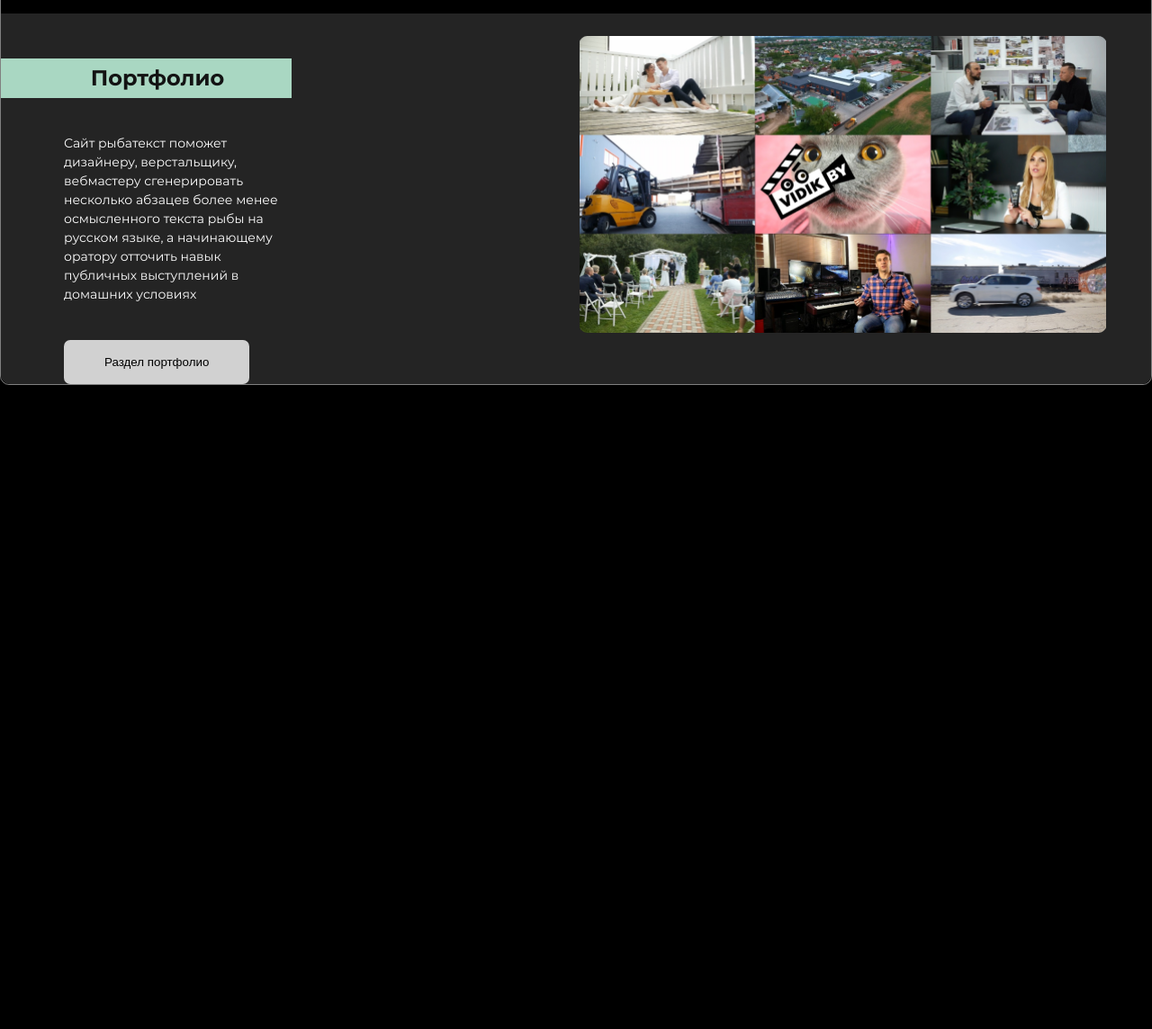
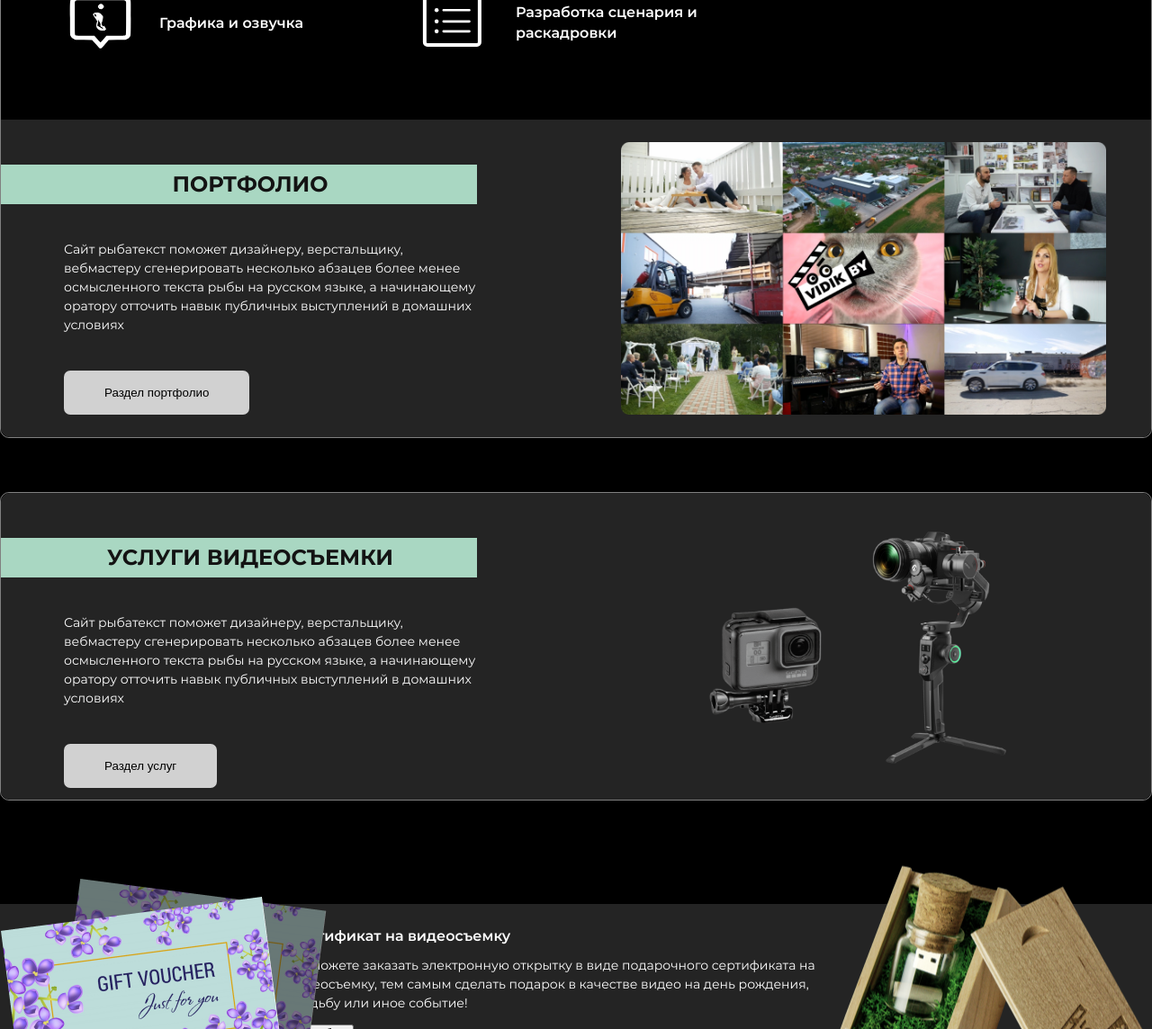
Before and after one commit to RykAlex/VIDEODEVELOP, a website: page src/main.html in a window 1280 px wide. Shown: the part 1656-2800 px from the top of the page at 90% size. Before the commit the page ends 2084 px from the top, so only its background shows below. Drawn offline with nearby package versions, Linux system fonts and the light colour scheme; files that its build step writes are made by us from their sources.

Commit message:
CERTIFICAT

```diff
--- a/src/_portfolio.html
+++ b/src/_portfolio.html
@@ -1,5 +1,5 @@
-<section class="portfolio">
-  <div class="container-content">
+<section class="sections">
+  <div class="container-section">
     <div class="benefits">
       <div class="benefits-item">
         <div class="benefits-icon">
@@ -61,8 +61,8 @@
         </div>
       </div>
     </div>
-    <div class="protfolio-content">
-      <div class="content-item">
+    <div class="grid-wrapper">
+      <div class="grid-item-text">
         <h2>Портфолио</h2>
         <p class="caption-regular">
           Сайт рыбатекст поможет дизайнеру, верстальщику, вебмастеру
@@ -72,7 +72,7 @@
         </p>
         <button class="btn-request">Раздел портфолио</button>
       </div>
-      <div class="content-item">
+      <div class="grid-item-img">
         <div class="content-pic">
           <img src="/src/assets/static/img/portfolio.png" alt="" />
         </div>
@@ -80,3 +80,49 @@
     </div>
   </div>
 </section>
+<section class="sections">
+  <div class="container-section">
+    <div class="grid-wrapper grid-wrapper-along">
+      <div class="grid-item-text">
+        <h2>услуги видеосъемки</h2>
+        <p class="caption-regular">
+          Сайт рыбатекст поможет дизайнеру, верстальщику, вебмастеру
+          сгенерировать несколько абзацев более менее осмысленного текста рыбы
+          на русском языке, а начинающему оратору отточить навык публичных
+          выступлений в домашних условиях
+        </p>
+        <button class="btn-request">Раздел услуг</button>
+      </div>
+      <div class="grid-item-img">
+        <div class="content-pic">
+          <img src="/src/assets/static/img/videoshooting.png" alt="" />
+        </div>
+      </div>
+    </div>
+  </div>
+</section>
+
+<section class="sections sections-gift">
+  <div class="container-section container-section-gift">
+    <div class="section-gift-img1">
+      <img src="/src/assets/static/img/gift_1.png" alt="" />
+    </div>
+    <div class="section-gift-container">
+      <div class="section-gift-item">
+        <h3 class="caption semibold">Сертификат на видеосъемку</h3>
+        <p class="caption-regular">
+          Вы можете заказать электронную открытку в виде подарочного сертификата
+          на видеосъемку, тем самым сделать подарок в качестве видео на день
+          рождения, свадьбу или иное событие!
+        </p>
+        <div class="btn-wrapper">
+          <button>Подробнее</button>
+          <div class="more"></div>
+        </div>
+      </div>
+    </div>
+    <div class="section-gift-img2">
+      <img src="/src/assets/static/img/gift_2.png" alt="" />
+    </div>
+  </div>
+</section>
--- a/src/_video-shooting-is.html
+++ b/src/_video-shooting-is.html
@@ -3,7 +3,11 @@
     <h2>Коммерческая видесъемка это:</h2>
     <div class="is-item-wrapper">
       <div class="img-text">
-        <img src="/src/assets/static/img/video-com.png" alt="" />
+        <img
+          class="responsive"
+          src="/src/assets/static/img/video-com.png"
+          alt=""
+        />
         <div class="is-item-text caption-regular">
           Сайт рыбатекст поможет дизайнеру, верстальщику, вебмастеру
           сгенерировать несколько абзацев более менее осмысленного текста рыбы
@@ -18,7 +22,11 @@
     <h2>Некоммерческая видесъемка это:</h2>
     <div class="is-item-wrapper">
       <div class="img-text">
-        <img src="/src/assets/static/img/video-nocom.png" alt="" />
+        <img
+          class="responsive"
+          src="/src/assets/static/img/video-nocom.png"
+          alt=""
+        />
         <div class="is-item-text caption-regular">
           Сайт рыбатекст поможет дизайнеру, верстальщику, вебмастеру
           сгенерировать несколько абзацев более менее осмысленного текста рыбы
--- a/src/assets/style/_common.scss
+++ b/src/assets/style/_common.scss
@@ -9,10 +9,18 @@ body.no-scroll {
 }
 
 img {
+  display: block;
   max-width: 100%;
   max-height: 100%;
-  object-fit: contain;
+  object-fit: cover;
 }
+// .responsive {
+//   // width: 100%;
+//   // height: auto;
+//   max-width: 100%;
+//   max-height: 100%;
+//   object-fit: cover;
+// }
 
 * {
   box-sizing: border-box;
--- a/src/assets/style/_portfolio.scss
+++ /dev/null
@@ -1,90 +0,0 @@
-.benefits {
-  display: grid;
-  grid-template-columns: repeat(4, 1fr);
-  grid-auto-flow: row;
-  margin: 45px;
-}
-.benefits-item {
-  display: flex;
-  align-items: center;
-}
-.benefits-icon {
-  width: 131px;
-  height: 125px;
-  flex-shrink: 0;
-
-  .icon-img {
-    width: 100%;
-    height: 100%;
-    mask-image: url(/src/assets/static/img/benefits_1.svg);
-    mask-position: center center;
-    mask-repeat: no-repeat;
-    background-color: $white;
-    object-fit: cover;
-
-    &-2nd {
-      mask-image: url(/src/assets/static/img/benefits_2.svg);
-    }
-    &-3rd {
-      mask-image: url(/src/assets/static/img/benefits_3.svg);
-    }
-    &-4th {
-      mask-image: url(/src/assets/static/img/benefits_4.svg);
-    }
-    &-5th {
-      mask-image: url(/src/assets/static/img/benefits_5.svg);
-    }
-    &-6th {
-      mask-image: url(/src/assets/static/img/benefits_6.svg);
-    }
-    &-7th {
-      mask-image: url(/src/assets/static/img/benefits_7.svg);
-    }
-    &-8th {
-      mask-image: url(/src/assets/static/img/benefits_8.svg);
-    }
-  }
-}
-.protfolio-content {
-  display: flex;
-  justify-content: space-between;
-  background-color: $black-ground;
-  border-radius: 0 0 10px 10px;
-}
-.content-item {
-  width: 77%;
-  h2 {
-    margin-top: 50px;
-    text-align: center;
-    border-radius: 0;
-    margin-bottom: 40px;
-    margin-left: -70px;
-  }
-}
-.content-item {
-  padding-left: 70px;
-  .caption-regular {
-    line-height: 150%;
-    margin-bottom: 40px;
-  }
-  .btn-request:hover {
-    cursor: pointer;
-    font-size: 16px;
-  }
-}
-.content-pic {
-  width: 585px;
-  height: 330px;
-  margin-left: 250px;
-  margin-top: 25px;
-  margin-bottom: 25px;
-  margin-right: 50px;
-  img {
-    width: 100%;
-    height: 100%;
-    object-fit: cover;
-  }
-}
-
-@media screen and (max-width: $tablet) {
-}
--- /dev/null
+++ b/src/assets/style/_sections.scss
@@ -0,0 +1,186 @@
+.sections {
+  margin-bottom: 60px;
+}
+.container-section {
+  border: 1px solid rgba(255, 255, 255, 0.5);
+  border-radius: 10px;
+  display: flex;
+  flex-direction: column;
+}
+.container-section h2 {
+  padding: 10px 0px 10px 25px;
+  background-color: $green;
+  border-radius: 10px 10px 0 0;
+  color: $black-text;
+}
+
+.benefits {
+  display: grid;
+  grid-template-columns: repeat(auto-fit, minmax(320px, 1fr));
+  margin: 45px;
+}
+.benefits-item {
+  display: flex;
+  align-items: center;
+}
+.benefits-icon {
+  width: 131px;
+  height: 125px;
+  flex-shrink: 0;
+
+  .icon-img {
+    width: 100%;
+    height: 100%;
+    mask-image: url(/src/assets/static/img/benefits_1.svg);
+    mask-position: center center;
+    mask-repeat: no-repeat;
+    background-color: $white;
+    object-fit: cover;
+
+    &-2nd {
+      mask-image: url(/src/assets/static/img/benefits_2.svg);
+    }
+    &-3rd {
+      mask-image: url(/src/assets/static/img/benefits_3.svg);
+    }
+    &-4th {
+      mask-image: url(/src/assets/static/img/benefits_4.svg);
+    }
+    &-5th {
+      mask-image: url(/src/assets/static/img/benefits_5.svg);
+    }
+    &-6th {
+      mask-image: url(/src/assets/static/img/benefits_6.svg);
+    }
+    &-7th {
+      mask-image: url(/src/assets/static/img/benefits_7.svg);
+    }
+    &-8th {
+      mask-image: url(/src/assets/static/img/benefits_8.svg);
+    }
+  }
+}
+.grid-wrapper {
+  display: grid;
+  grid-template-columns: repeat(auto-fit, minmax(280px, 1fr));
+  justify-items: end;
+  background-color: $black-ground;
+  border-radius: 0 0 10px 10px;
+  &-along {
+    border-radius: 10px;
+  }
+}
+.grid-item-text {
+  padding-left: 70px;
+  padding-right: 110px;
+
+  .caption-regular {
+    line-height: 150%;
+    margin-bottom: 40px;
+  }
+  h2 {
+    text-align: center;
+    border-radius: 0;
+    margin-bottom: 40px;
+    margin-left: -70px;
+    text-transform: uppercase;
+    margin-top: 50px;
+  }
+  .btn-request {
+    transition: 0.3s linear;
+    &:hover {
+      cursor: pointer;
+      transform: scale(1.1);
+    }
+  }
+}
+
+.content-pic {
+  margin: 25px 50px;
+}
+.sections.sections-gift {
+  padding-top: 55px;
+}
+.container-section.container-section-gift {
+  border: none;
+  display: flex;
+  flex-direction: row;
+  position: relative;
+}
+.section-gift-container {
+  display: flex;
+  justify-content: center;
+  align-items: center;
+  max-width: 1280px;
+  margin: 0 auto;
+  width: 100%;
+  background-color: $black-ground;
+}
+.section-gift-img1 {
+  position: absolute;
+  top: 50%;
+  left: -3px;
+  transform: translate(0, -50%);
+  z-index: 1;
+}
+.section-gift-img2 {
+  position: absolute;
+  top: 50%;
+  right: -17px;
+  transform: translate(0, -50%);
+  z-index: 1;
+}
+
+.section-gift-item {
+  margin-top: 25px;
+
+  padding-left: 320px;
+  padding-right: 320px;
+  margin-bottom: 25px;
+
+  h3 {
+    text-align: start;
+    margin-bottom: 10px;
+    font-style: 600;
+    font-size: 24px;
+    line-height: 150%;
+  }
+  p {
+    text-align: start;
+    line-height: 150%;
+    margin-bottom: 10px;
+  }
+}
+@media screen and (max-width: $tablet) {
+  .sections-content {
+    flex-direction: column;
+  }
+  .content-item {
+    padding-left: 0px;
+  }
+  .content-pic {
+    margin-top: 25px;
+  }
+  .benefits {
+    margin: 10px;
+  }
+  .benefits-icon {
+    width: 100px;
+    height: 100px;
+  }
+  .grid-item-text {
+    padding-left: 0;
+    padding-right: 0;
+  }
+  .content-pic {
+    margin: 0;
+  }
+  .grid-item-text {
+    h2 {
+      margin-left: 0;
+    }
+  }
+  .container-section h2 {
+    padding: 10px;
+  }
+}
--- a/src/assets/style/style.scss
+++ b/src/assets/style/style.scss
@@ -9,4 +9,4 @@
 @import "header";
 @import "main";
 @import "video-shooting-is";
-@import "portfolio";
+@import "sections";
--- a/src/main.html
+++ b/src/main.html
@@ -22,7 +22,11 @@
               <div class="gift">
                 <div class="gift-item">
                   <div class="gift-img">
-                    <img src="/src/assets/static/img/gift.png" alt="" />
+                    <img
+                      class="responsive"
+                      src="/src/assets/static/img/gift.png"
+                      alt=""
+                    />
                   </div>
                   <div class="gift-text">
                     <h2>
```
Also changed, not shown: build/assets/static/img/gift_1.png (added), build/assets/static/img/gift_2.png (added), build/assets/static/img/videoshooting.png (added), build/assets/style/style.css, build/main.html, src/assets/static/img/gift_1.png (added), src/assets/static/img/gift_2.png (added), src/assets/static/img/videoshooting.png (added), 1 other file.
